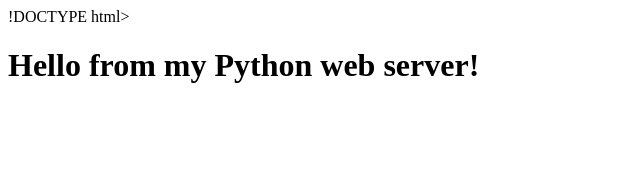
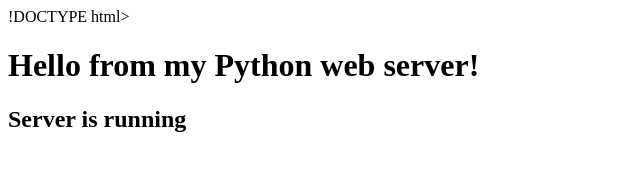
Before and after one commit to Emmanuzi/nexus-server, a plain HTML site: page www/index.html in a window 1280 px wide. Shown: the whole page, without its empty margins (0-640 px from the left). Drawn offline with Linux system fonts and the light colour scheme.

Commit message:
Finalize merge and include local changes

```diff
--- a/www/index.html
+++ b/www/index.html
@@ -5,5 +5,6 @@
 </head>
 <body>
     <h1>Hello from my Python web server!</h1>
+    <h2>Server is running</h2>
 </body>
 </html>
```
